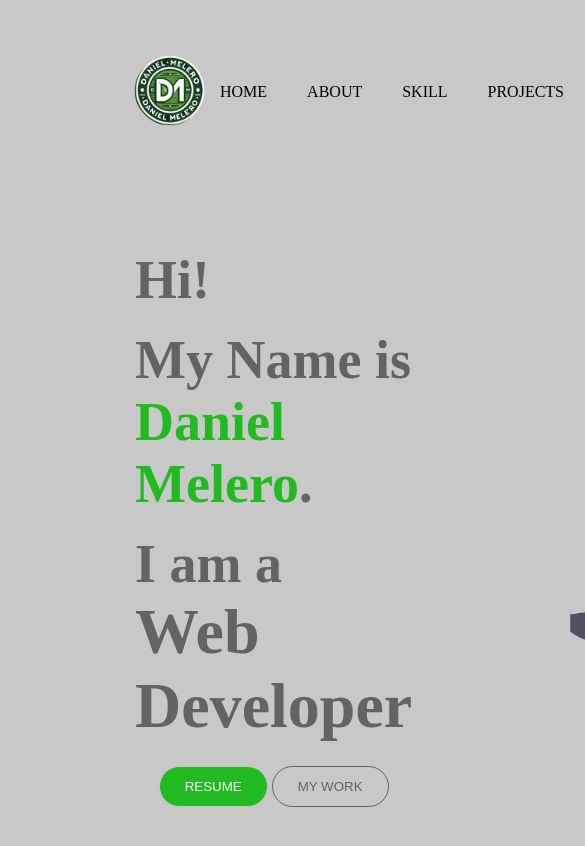
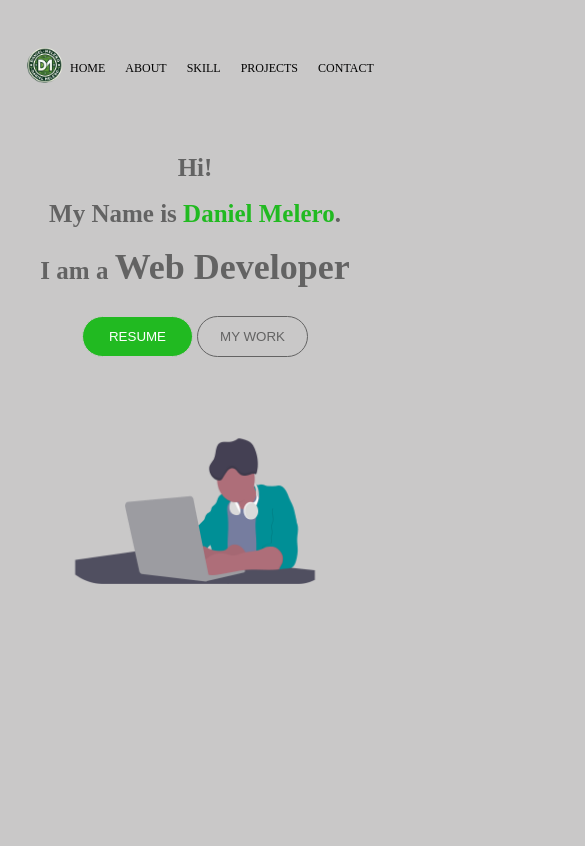
Before and after one commit to dmelero1/portfolioprimero, a website built with Vite: page portfolioprimero/index.html in a window 390 px wide. Shown: the top 846 px of the page, 585 px wide, since content can reach past the window. Built offline with nearby package versions, Linux system fonts and the light colour scheme.

Commit message:
Header&Index Responsivo

```diff
--- a/portfolioprimero/src/styles/_mixins.scss
+++ b/portfolioprimero/src/styles/_mixins.scss
@@ -23,9 +23,9 @@ $breakpoints: (
   @if $raw-query {
     $query: if(
       type-of($raw-query) == "string",
-      unquote($raw-query),
-      inspect($raw-query)
-    );
+        unquote($raw-query),
+        inspect($raw-query)
+        );
 
     @media #{$query} {
       @content;
@@ -40,7 +40,51 @@ body {
   background-color: $gris-claro;
 
   @include respond-to("small") {
+    header {
+      padding: 40px 20px;
+      .logo img {
+        max-height: 50px;
+      }
+      ul {
+        gap: 20px;
+          margin: 0;
+          a {
+            font-size: $font-size-12;
+          }
+      }
+    }
+    .cajasIndex{
+      flex-direction: column;
+      align-items: center;
+      padding: 20px 10px;
+      .caja {
+        width: 100%;
+        text-align: center;
+        margin-bottom: 30px;
+        h2 {
+          margin: 0 10px;
+          font-size: $font-size-25;
+          text-align: center;
+          .texto-bold {
+            font-size: $font-size-36;
+          }
+        }
+        img {
+          width: 80%;
+          margin-bottom: 10px;
+        }
+        button {
+          width: 30%;
+          margin: 10px 0 0 0;
+          &.boton1, &.boton2 {
+            padding: 12px;
+          }
+        }
+      }
+    }
   }
+
   @include respond-to("medium") {
+
   }
 }
--- a/portfolioprimero/src/styles/_variables.scss
+++ b/portfolioprimero/src/styles/_variables.scss
@@ -40,6 +40,7 @@ $font-family-kanit-regular: Kanit;
 $font-weight-bold-1: Bold;
 $font-weight-medium: Medium;
 $font-weight-regular: Regular;
+$font-size-12: 12px;
 $font-size-25: 25px;
 $font-size-32: 32px;
 $font-size-36: 36px;
```
